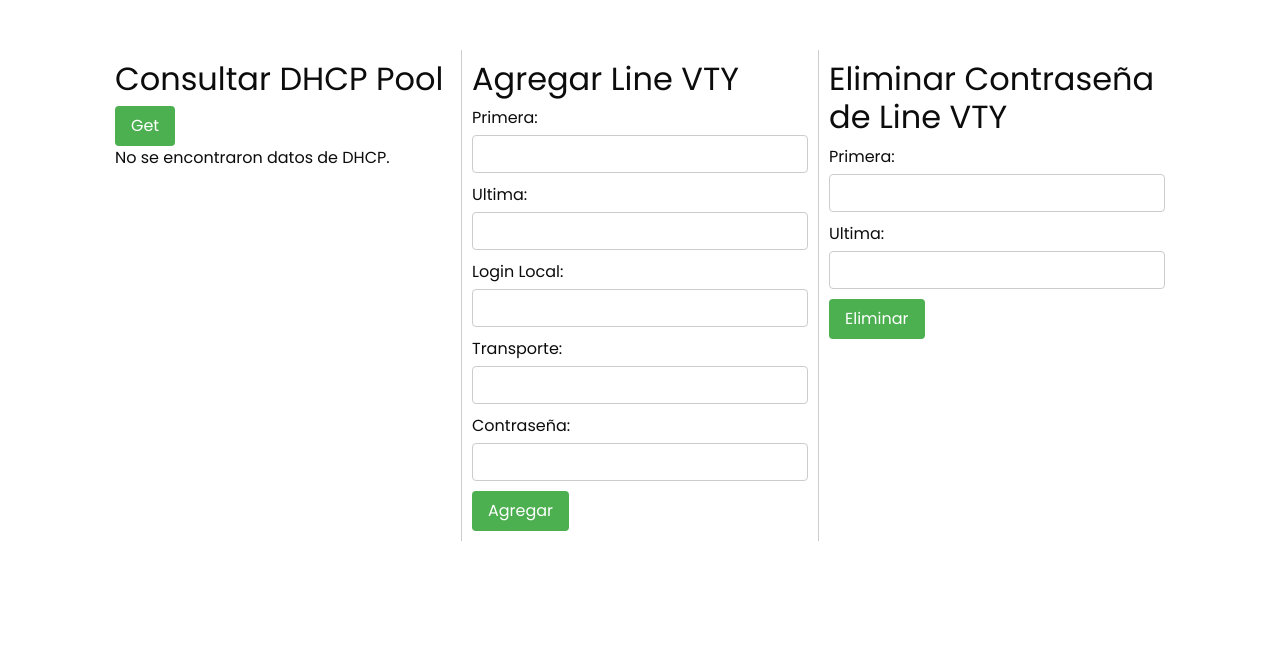
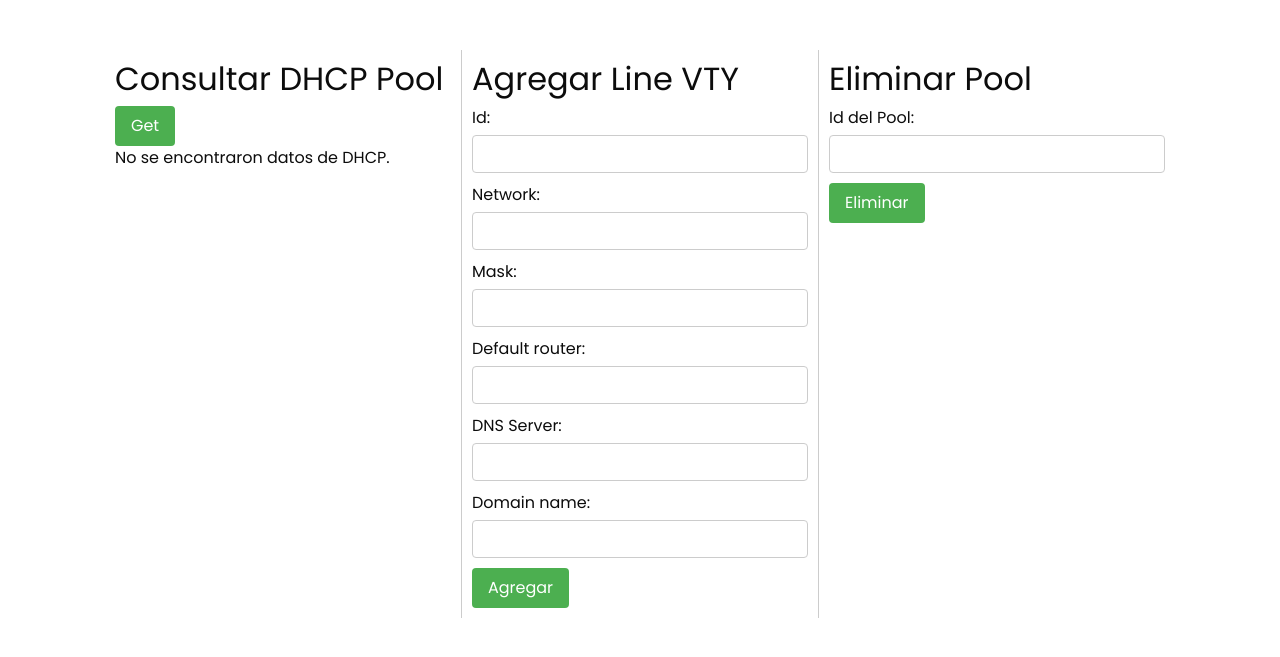
Before and after one commit to GemmaSalinas/proyecto_U2, a Flask app: page /dhcpool in a window 1280 px wide. Shown: the part 72-729 px from the top of the page. Run offline with Flask 3, Linux system fonts and the light colour scheme; some libraries are stand-ins or nearby versions.

Commit message:
ultimoscambios

```diff
--- a/app.py
+++ b/app.py
@@ -25,6 +25,110 @@
         resp = requests.get(f'{api_url}{module}',  auth=basicauth, headers=headers, verify=False)
         consulta=resp.json()
         print(resp.json())
+
+    if request.method == 'POST' and request.form.get('action') == 'agregarpool':
+        module = "data/Cisco-IOS-XE-native:native/ip/dhcp/"
+        id=request.form.get('nameid-input')
+        network=request.form.get('Network-input')
+        mask=request.form.get('Mask-input')
+        default=request.form.get('Default-input')
+        dns=request.form.get('DNS-input')
+        domain=request.form.get('Domain-input')
+
+
+        """pool_config ={'Cisco-IOS-XE-native:dhcp': {'Cisco-IOS-XE-dhcp:pool': [
+            {'id': id, 'default-router': {'default-router-list': [dafault]},
+             'dns-server': {'dns-server-list': [dns]},
+             'domain-name': domain,
+             'network': {'primary-network': {'number': network, 'mask': mask}}}]}}
+        """
+        pool_config = {
+        "Cisco-IOS-XE-dhcp:pool": [
+            {
+                "id": id,
+                "default-router": {
+                    "default-router-list": [
+                        default
+                    ]
+                },
+                "dns-server": {
+                    "dns-server-list": [
+                        dns
+                    ]
+                },
+                "domain-name": domain,
+                "network": {
+                    "primary-network": {
+                        "number": network,
+                        "mask": mask
+                    }
+                }
+            }
+        ]
+    }
+
+        """{
+        "Cisco-IOS-XE-dhcp:pool": [
+            {
+                "id": id,
+                "network": {
+                    "primary": {
+                        "address": network,
+                        "mask": mask
+                    }
+                },
+                "default-router": {
+                    "default-router-list": [default]
+                },
+                "dns-server": {
+                    "dns-server-list": [dns]
+                },
+                "domain-name": domain
+            }
+        ]
+    }"""
+
+        print(pool_config)
+        print("Networksfgvbajvh aeocg repa")
+        print(json.dumps(pool_config, indent=2))
+        print("Enviando configuración del pool...")
+
+        response = requests.post(f'{api_url}{module}', headers=headers, auth=basicauth,
+                             data=json.dumps(pool_config), verify=False)
+
+
+        if response.status_code == 201:
+            print("Nuevo pool DHCP agregado exitosamente")
+        else:
+            print(f"Error al agregar el nuevo pool DHCP: {response.status_code}")
+            print(response.text)
+
+    if request.method == 'POST' and request.form.get('action') == 'eliminarpool':
+        pool_id = request.form.get('idpoool-input')
+        print(pool_id)
+        module = "data/Cisco-IOS-XE-native:native/ip/dhcp/"
+        resp = requests.get(f'{api_url}{module}', auth=basicauth, headers=headers, verify=False)
+
+        config = resp.json()
+        print(config)
+
+        if 'Cisco-IOS-XE-dhcp:pool' in config['Cisco-IOS-XE-native:dhcp']:
+            pools = config['Cisco-IOS-XE-native:dhcp']['Cisco-IOS-XE-dhcp:pool']
+
+            # Filtra los pools para eliminar 'SubredD'
+            updated_pools = [pool for pool in pools if pool['id'] != pool_id]
+
+            # Actualiza la configuración con los pools restantes
+            config['Cisco-IOS-XE-native:dhcp']['Cisco-IOS-XE-dhcp:pool'] = updated_pools
+
+            # Realiza la solicitud PUT a la API para subir la configuración actualizada
+            update_resp = requests.put(f'{api_url}{module}', auth=basicauth, headers=headers, json=config, verify=False)
+
+            if update_resp.status_code == 204:
+                print("Configuración actualizada exitosamente.")
+            else:
+                print(f"Error al actualizar la configuración: {update_resp.status_code} - {update_resp.text}")
+
 
 
     return render_template('dhcpool.html',consulta=consulta)
--- /dev/null
+++ b/leerxml.py
@@ -0,0 +1,2 @@
+
+#pip install lxml
--- a/templates/dhcpool.html
+++ b/templates/dhcpool.html
@@ -286,43 +286,50 @@
 
           <div class="form-group">
 
-            <label for="name-input" class="form-label">Primera:</label>
+            <label for="name-input" class="form-label">Id:</label>
 
-            <input type="number" name="name-input" id="name-input" class="form-control">
+            <input type="text" name="nameid-input" id="name-input" class="form-control">
 
           </div>
           <div class="form-group">
 
-            <label for="name-input" class="form-label">Ultima:</label>
+            <label for="name-input" class="form-label">Network:</label>
 
-            <input type="number" name="Ultima-input" id="description-input" class="form-control">
+            <input type="text" name="Network-input" id="description-input" class="form-control">
+
+          </div>
+          <div class="form-group">
+
+            <label for="name-input" class="form-label"> Mask:</label>
+
+            <input type="text" name="Mask-input" id="description-input" class="form-control">
+
+          </div>
+          <div class="form-group">
+
+            <label for="name-input" class="form-label"> Default router:</label>
+
+            <input type="text" name="Default-input" id="description-input" class="form-control">
 
           </div>
 
           <div class="form-group">
 
-            <label for="ip-input" class="form-label">Login Local:</label>
+            <label for="ip-input" class="form-label">DNS Server:</label>
 
-            <input type="text" name="Loginlocal-input" id="ip-input" class="form-control">
+            <input type="text" name="DNS-input" id="ip-input" class="form-control">
 
           </div>
 
           <div class="form-group">
 
-            <label for="mask-input" class="form-label">Transporte:</label>
+            <label for="mask-input" class="form-label">Domain name:</label>
 
-            <input type="text" name="Transporte-input" id="mask-input" class="form-control">
-
-          </div>
-          <div class="form-group">
-
-            <label for="mask-input" class="form-label">Contraseña:</label>
-
-            <input type="text" name="contra-input" id="mask-input" class="form-control">
+            <input type="text" name="Domain-input" id="mask-input" class="form-control">
 
           </div>
 
-            <input type="hidden" name="action" value="agregarline">
+            <input type="hidden" name="action" value="agregarpool">
 
             <button class="btn" id="get-button">Agregar</button>
         </form>
@@ -335,26 +342,20 @@
 
       <div class="column">
 
-        <h2>Eliminar Contraseña de Line VTY</h2>
+        <h2>Eliminar Pool</h2>
 
         <div class="form-group">
           <form method="POST">
 
             <div class="form-group">
 
-              <label for="name-input" class="form-label">Primera:</label>
+              <label for="name-input" class="form-label">Id del Pool:</label>
 
-              <input type="number" name="primeraa-input" id="name-input" class="form-control">
+              <input type="text" name="idpoool-input" id="name-input" class="form-control">
 
             </div>
-            <div class="form-group">
 
-              <label for="name-input" class="form-label">Ultima:</label>
-
-              <input type="number" name="ultimaa-input" id="description-input" class="form-control">
-
-            </div>
-          <input type="hidden" name="action" value="eliminar">
+          <input type="hidden" name="action" value="eliminarpool">
 
           <button class="btn" id="delete-button">Eliminar</button>
           </form>
```
Also changed, not shown: get_interface.py (line endings or trailing spaces).
